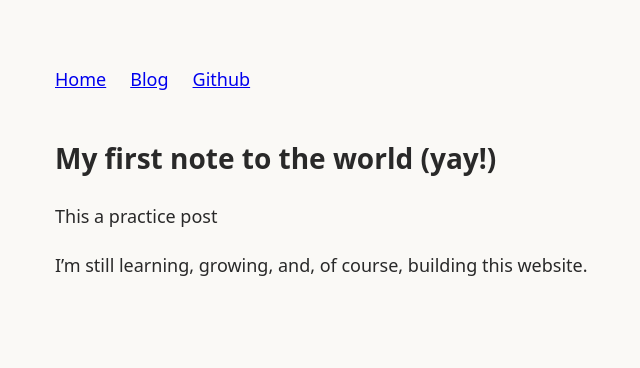
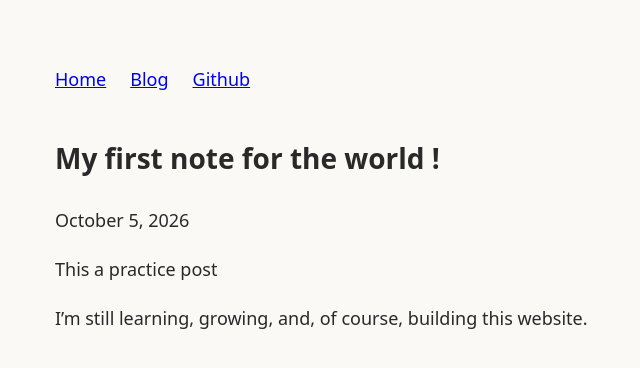
Before and after one commit to daicharlesyc/daicharlesyc.github.io, a Jekyll site: the page built from _posts/2026-10-05-first-note.md, in a window 1280 px wide. Shown: the top 368 px of the page, without its empty margins (245-885 px from the left). Built offline with Jekyll 4.4.1, drawn with Linux system fonts in a browser that asks for light colours.

Commit message:
adding dates to blog

```diff
--- a/_layouts/default.html
+++ b/_layouts/default.html
@@ -4,7 +4,7 @@
         <meta charset="utf-8">
         <meta name="viewport" content="width=device-width, initial-scale=1">
         <title>{{page.title}} — Charles Dai</title>
-        <link rel="stylesheet" href="{{ '/assets/css/style.css' | relative_url }}">
+        <link rel="stylesheet" href="{{ '/assets/css/style.css' | relative_url }}?v=2">
     </head>
     <body>
         <header>
--- /dev/null
+++ b/_layouts/post.html
@@ -0,0 +1,10 @@
+---
+layout: default
+---
+
+<article>
+    <h1>{{ page.title }}</h1>
+    <p>{{ page.date | date: "%B %-d, %Y" }}</p>
+
+    {{ content }}
+</article>
--- a/_posts/2026-10-05-first-note.md
+++ b/_posts/2026-10-05-first-note.md
@@ -1,9 +1,7 @@
 ---
-layout: default
-title: "My first note"
+layout: post
+title: "My first note for the world !"
 ---
-
-# My first note to the world (yay!)
 
 This a practice post
 
--- a/assets/css/style.css
+++ b/assets/css/style.css
@@ -24,3 +24,22 @@
     font-size: 28px;
     font-weight: 600;
 }
+
+.post-list {
+    list-style: none;
+    padding-left: 0;
+}
+
+.post-list li {
+    display: flex;
+    align-items: baseline;
+    flex-wrap: wrap;
+    gap: 4px 40px;
+    margin-bottom: 24px;
+}
+
+.post-date {
+    font-size: 18px;
+    color: #666;
+    white-space: nowrap;
+}
--- a/blog.html
+++ b/blog.html
@@ -5,9 +5,12 @@
 
 <h1>My blog</h1>
 <p>I'm going to write some random thoughts here !</p>
-<ul>
+<ul class="post-list">
     {% for post in site.posts %}
         <li>
+            <span class="post-date">
+                {{ post.date | date: "%B %-d, %Y" }}
+            </span>
             <a href="{{ post.url | relative_url }}">
                 {{ post.title }}
             </a>
```
